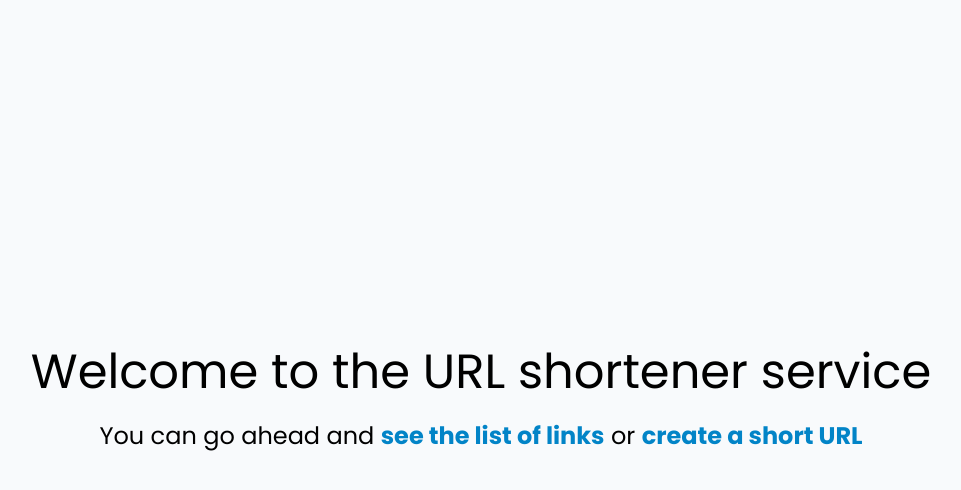
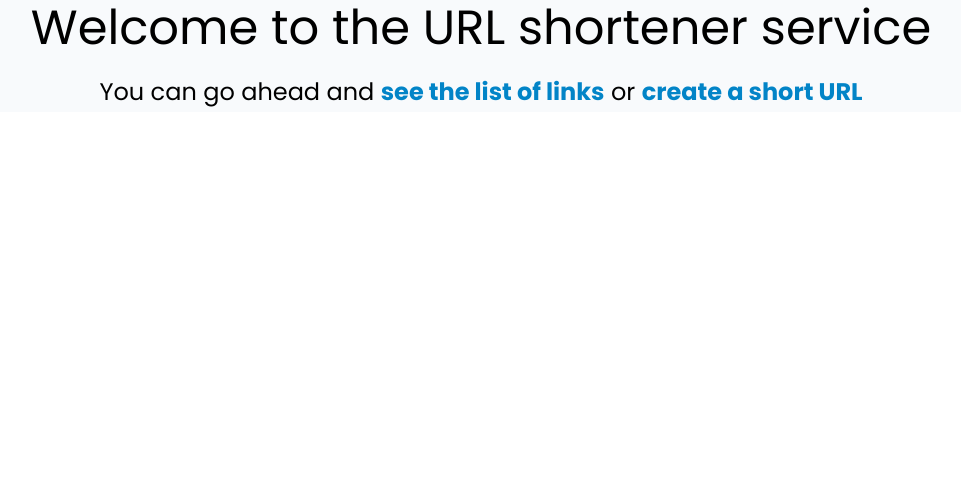
Before and after one commit to ema4hhh/url-shortener, a Next.js app: page / in a window 1280 px wide. Shown: the top 490 px of the page, without its empty margins (159-1120 px from the left). Built offline with nearby package versions, Linux system fonts and the light colour scheme.

Commit message:
changed default main, h5 and h6 styles

```diff
--- a/app/globals.css
+++ b/app/globals.css
@@ -4,12 +4,11 @@
 
 @layer base {
   main {
-    min-height: 100vh;
     display: flex;
     align-items: center;
     justify-content: center;
     flex-direction: column;
-    @apply bg-slate-50 px-2 py-1 md:px-1;
+    @apply bg-slate-50 px-2 py-1 md:px-1 min-h-full;
   }
 
   h1 {
@@ -20,12 +19,24 @@
     @apply text-2xl
   }
 
+  h5 {
+    @apply text-xl
+  }
+
+  h6 {
+    @apply text-sm text-gray-600
+  }
+
   label {
     @apply flex gap-2 justify-center items-center
   }
 
   input {
     @apply bg-gray-50 border border-gray-300 text-gray-900 text-sm rounded-lg focus:ring-blue-500 focus:border-blue-500 block w-full p-2.5
+  }
+
+  form {
+    @apply flex flex-col gap-3
   }
 
   .link {
```
